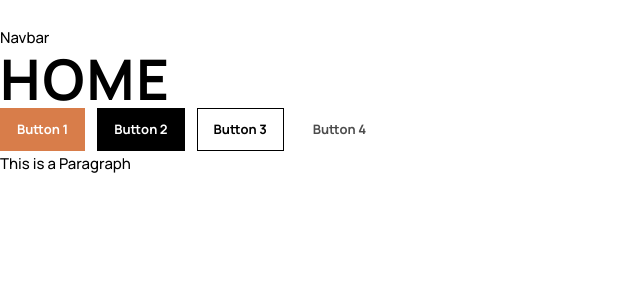
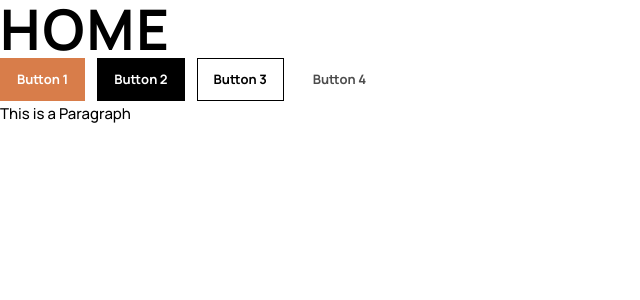
Before and after one commit to scottmotion/audiophile-ecommerce, a React (Vite) app: page / in a window 1280 px wide. Shown: the top 300 px of the page, without its empty margins (0-640 px from the left). Built offline with nearby package versions, Linux system fonts and the light colour scheme.

Commit message:
Revert "navbar"
This reverts commit 356c7bded855a7094ee03cd1d8db71f4ec98fbee.

```diff
--- a/src/App.tsx
+++ b/src/App.tsx
@@ -1,10 +1,16 @@
-import Navbar from "./components/Navbar";
 import Home from "./pages/Home";
 function App() {
   return (
     <>
-      <Navbar />
       <Home />
+      {/* <h1>Vite + React</h1>
+      <div className="flex flex-row gap-3">
+        <button className="btn btn-1">Button 1</button>
+        <button className="btn btn-2">Button 2</button>
+        <button className="btn btn-3">Button 3</button>
+        <button className="btn btn-4">Button 4</button>
+      </div>
+      <p>This is a Paragraph</p> */}
     </>
   );
 }
--- a/src/components/Navbar.tsx
+++ /dev/null
@@ -1,10 +0,0 @@
-import { ReactComponent as Logo } from "/src/assets/logo.svg";
-
-export default function Navbar() {
-  return (
-    <>
-      <Logo />
-      <p>Navbar</p>
-    </>
-  );
-}
```
Also changed, not shown: src/assets/logo.svg (deleted).
